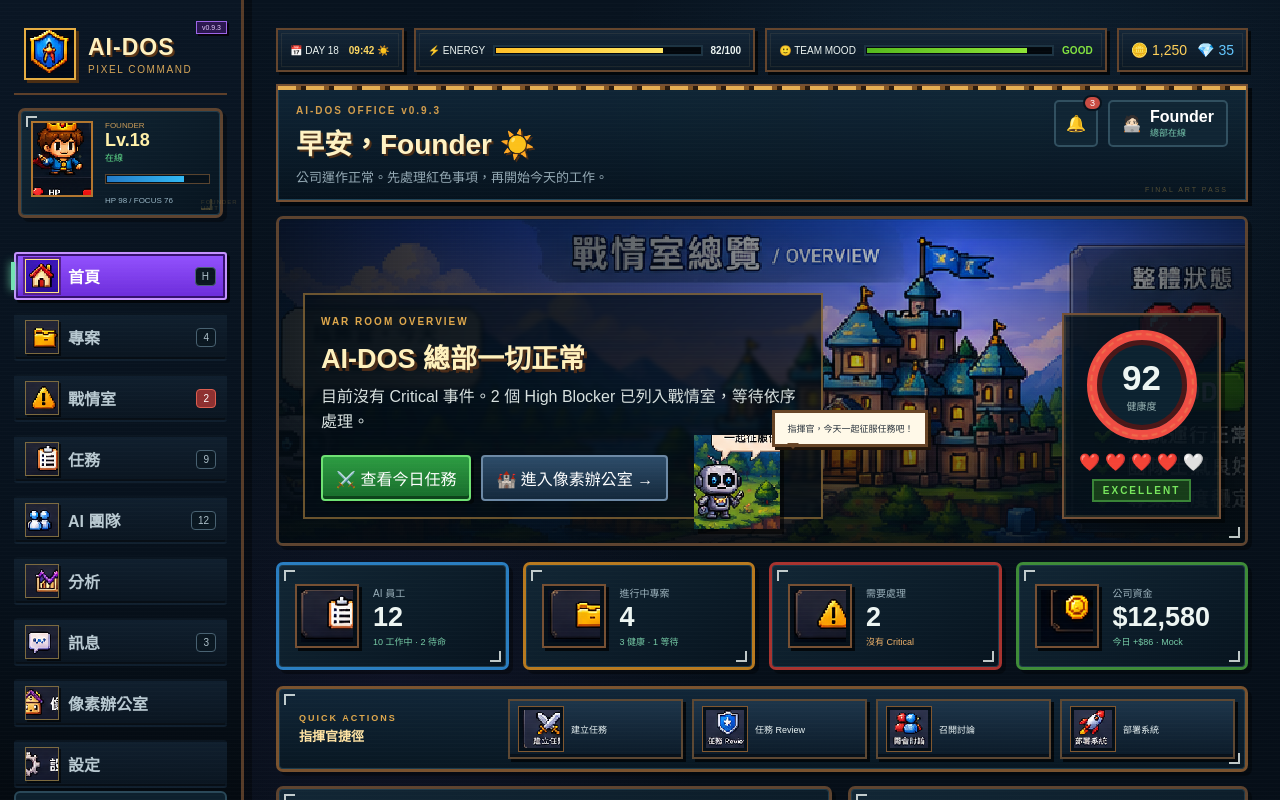
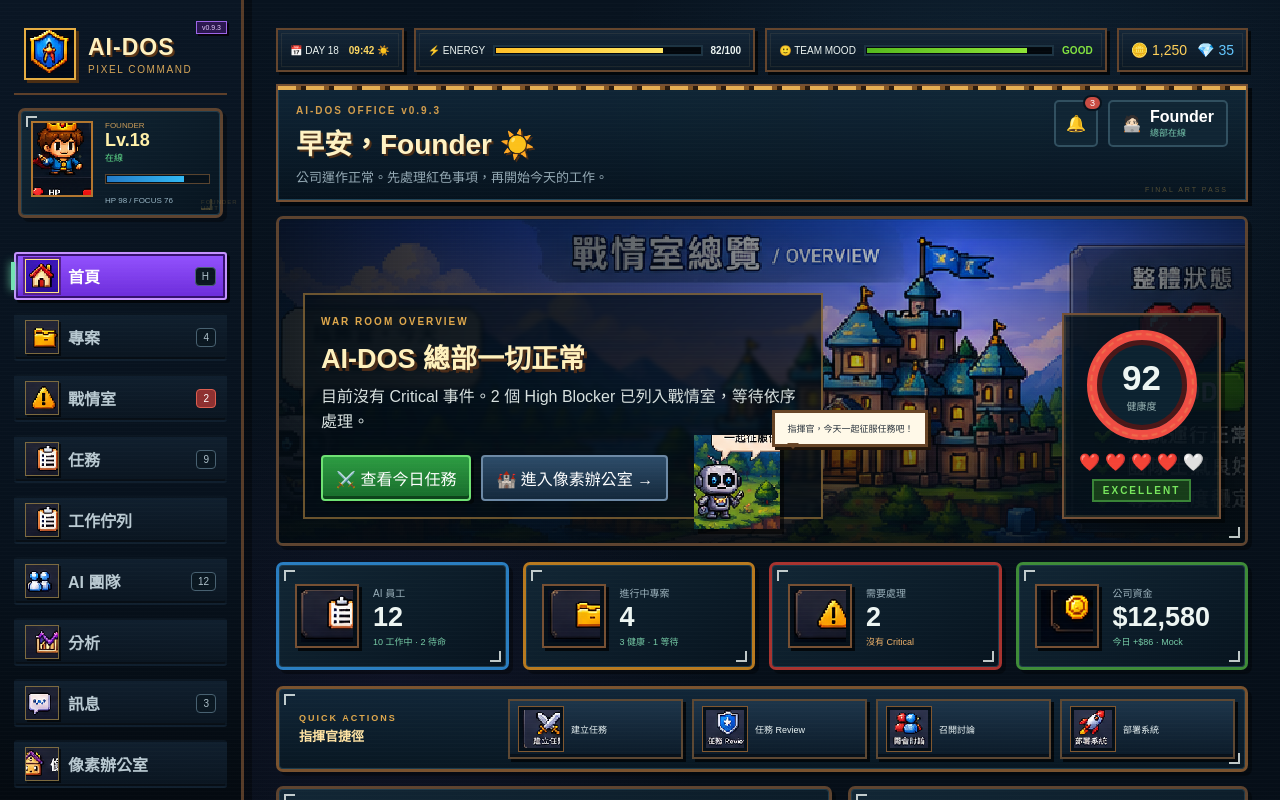
Before and after one commit to polo13999/ai-dos-office, a Next.js app: page / in a window 1280 px wide. Shown: the top 800 px of the page. Built offline with nearby package versions, Linux system fonts and the light colour scheme.

Commit message:
feat: integrate read-only queue dashboard view

```diff
--- a/components/CommandCenter.tsx
+++ b/components/CommandCenter.tsx
@@ -2,12 +2,13 @@
 
 import { useMemo, useState } from "react";
 import PixelOffice from "./PixelOffice";
+import QueueDashboard from "./QueueDashboard";
 
-type View = "home" | "projects" | "war" | "missions" | "team" | "analytics" | "messages" | "office";
+type View = "home" | "projects" | "war" | "missions" | "queues" | "team" | "analytics" | "messages" | "office";
 type Priority = "Critical" | "High" | "Medium" | "Low";
 
 const navArt: Record<View | "settings", string> = {
-  home: "/assets/v092/home.png", projects: "/assets/v092/projects.png", war: "/assets/v092/war.png", missions: "/assets/v092/missions.png", team: "/assets/v092/team.png", analytics: "/assets/v092/analytics.png", messages: "/assets/v092/messages.png", office: "/assets/v092/office.png", settings: "/assets/v092/settings.png"
+  home: "/assets/v092/home.png", projects: "/assets/v092/projects.png", war: "/assets/v092/war.png", missions: "/assets/v092/missions.png", queues: "/assets/v092/missions.png", team: "/assets/v092/team.png", analytics: "/assets/v092/analytics.png", messages: "/assets/v092/messages.png", office: "/assets/v092/office.png", settings: "/assets/v092/settings.png"
 };
 
 const projects = [
@@ -57,6 +58,7 @@ const navItems: { id: View; icon: string; label: string; badge?: string; danger?
   { id: "projects", icon: "📂", label: "專案", badge: "4" },
   { id: "war", icon: "🚨", label: "戰情室", badge: "2", danger: true },
   { id: "missions", icon: "📋", label: "任務", badge: "9" },
+  { id: "queues", icon: "🗂️", label: "工作佇列" },
   { id: "team", icon: "👥", label: "AI 團隊", badge: "12" },
   { id: "analytics", icon: "📈", label: "分析" },
   { id: "messages", icon: "💬", label: "訊息", badge: "3" },
@@ -85,6 +87,7 @@ export default function CommandCenter() {
     projects: ["Project Center", "查看所有產品、Plugin 與基礎設施的健康狀態。"],
     war: ["War Room 戰情室", "把卡住、緊急與需要決策的事情集中在同一個地方。"],
     missions: ["Mission Board", "追蹤任務從待辦、執行、阻塞、審查到完成。"],
+    queues: ["Work / Research Queue", "唯讀查看權威 Work 與 Research 清單、狀態、等待原因與來源新鮮度。"],
     team: ["AI Team", "查看每位 AI 員工的專長、任務與目前狀態。"],
     analytics: ["Company Analytics", "用最少的圖表掌握公司成長、效率與成本。"],
     messages: ["Notification Center", "集中查看需要注意、決策與追蹤的公司訊息。"],
@@ -123,6 +126,7 @@ export default function CommandCenter() {
         {view === "projects" && <ProjectsView />}
         {view === "war" && <WarRoomView />}
         {view === "missions" && <MissionView />}
+        {view === "queues" && <QueueDashboard />}
         {view === "team" && <TeamView />}
         {view === "analytics" && <AnalyticsView />}
         {view === "messages" && <MessagesView />}
```
